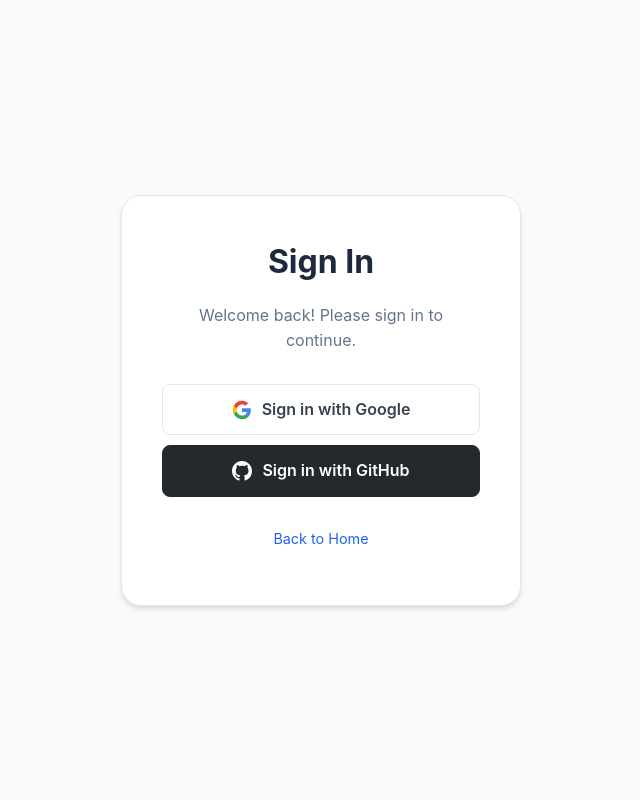
After one commit to MadhavS123-cloud/Skill-Match-AI, a Flask app: page /signin in a window 1280 px wide. The commit adds this page. Shown: the whole page, without its empty margins (319-959 px from the left). Run offline with Flask 3, Linux system fonts and the light colour scheme.

Commit message:
added signin page

```diff
--- a/app.py
+++ b/app.py
@@ -113,5 +113,9 @@ def index():
         results=results
     )
 
+@app.route("/signin")
+def signin():
+    return render_template("signin.html")
+
 if __name__ == "__main__":
     app.run(debug=True, port=5001)
--- a/static/style.css
+++ b/static/style.css
@@ -67,10 +67,16 @@ header p {
     margin-top: 10px;
 }
 
-.theme-toggle-btn {
+.header-actions {
     position: absolute;
     top: 0;
     right: 0;
+    display: flex;
+    gap: 10px;
+}
+
+.theme-toggle-btn,
+.signin-btn {
     background: transparent;
     border: 2px solid var(--border-color);
     color: var(--text-color);
@@ -79,13 +85,18 @@ header p {
     cursor: pointer;
     font-weight: 600;
     font-size: 0.9rem;
+    text-decoration: none;
+    display: inline-block;
 }
 
-.theme-toggle-btn:hover {
+.theme-toggle-btn:hover,
+.signin-btn:hover {
     background: var(--card-bg);
     border-color: var(--primary-color);
     color: var(--primary-color);
 }
+
+
 
 .card {
     background: var(--card-bg);
@@ -226,6 +237,30 @@ td {
     border-color: #d1d5db;
 }
 
+.github-btn {
+    display: flex;
+    align-items: center;
+    justify-content: center;
+    gap: 10px;
+    width: 100%;
+    padding: 12px;
+    background: #24292e;
+    color: white;
+    border: 1px solid #24292e;
+    border-radius: 8px;
+    font-weight: 600;
+    font-size: 1rem;
+    cursor: pointer;
+    text-decoration: none;
+    transition: all 0.2s;
+    margin-top: 10px;
+}
+
+.github-btn:hover {
+    background: #2f363d;
+    border-color: #2f363d;
+}
+
 .divider {
     margin: 20px 0;
     display: flex;
--- a/templates/index.html
+++ b/templates/index.html
@@ -14,7 +14,10 @@
         <header>
             <h1>Skill Match AI</h1>
             <p>AI-Based Resume Shortlisting System</p>
-            <button class="theme-toggle-btn" id="themeToggle">🌙 Dark Mode</button>
+            <div class="header-actions">
+                <a href="/signin" class="signin-btn">Sign In</a>
+                <button class="theme-toggle-btn" id="themeToggle">🌙 Dark Mode</button>
+            </div>
         </header>
 
 
--- /dev/null
+++ b/templates/signin.html
@@ -0,0 +1,64 @@
+<!DOCTYPE html>
+<html lang="en">
+
+<head>
+    <meta charset="UTF-8">
+    <meta name="viewport" content="width=device-width, initial-scale=1.0">
+    <title>Sign In - Skill Match AI</title>
+    <link rel="stylesheet" href="/static/style.css">
+</head>
+
+<body>
+
+    <div class="login-container">
+        <div class="login-card">
+            <h2>Sign In</h2>
+            <p class="subtitle">Welcome back! Please sign in to continue.</p>
+
+            <a href="#" class="google-btn">
+                <svg width="20" height="20" viewBox="0 0 24 24" fill="none" xmlns="http://www.w3.org/2000/svg">
+                    <path
+                        d="M22.56 12.25c0-.78-.07-1.53-.2-2.25H12v4.26h5.92c-.26 1.37-1.04 2.53-2.21 3.31v2.77h3.57c2.08-1.92 3.28-4.74 3.28-8.09z"
+                        fill="#4285F4" />
+                    <path
+                        d="M12 23c2.97 0 5.46-.98 7.28-2.66l-3.57-2.77c-.98.66-2.23 1.06-3.71 1.06-2.86 0-5.29-1.93-6.16-4.53H2.18v2.84C3.99 20.53 7.7 23 12 23z"
+                        fill="#34A853" />
+                    <path
+                        d="M5.84 14.09c-.22-.66-.35-1.36-.35-2.09s.13-1.43.35-2.09V7.07H2.18C1.43 8.55 1 10.22 1 12s.43 3.45 1.18 4.93l2.85-2.22.81-.62z"
+                        fill="#FBBC05" />
+                    <path
+                        d="M12 5.38c1.62 0 3.06.56 4.21 1.64l3.15-3.15C17.45 2.09 14.97 1 12 1 7.7 1 3.99 3.47 2.18 7.07l3.66 2.84c.87-2.6 3.3-4.53 6.16-4.53z"
+                        fill="#EA4335" />
+                </svg>
+                Sign in with Google
+            </a>
+
+            <a href="#" class="github-btn">
+                <svg width="20" height="20" viewBox="0 0 24 24" fill="white" xmlns="http://www.w3.org/2000/svg">
+                    <path
+                        d="M12 0C5.37 0 0 5.37 0 12c0 5.31 3.435 9.795 8.205 11.385.6.105.825-.255.825-.57 0-.285-.015-1.23-.015-2.235-3.015.555-3.795-1.455-3.795-1.455-.54-1.38-1.335-1.755-1.335-1.755-1.095-.75.075-.735.075-.735 1.215.09 1.845 1.245 1.845 1.245 1.05 1.785 2.76 1.275 3.435.975.105-.75.405-1.275.735-1.575-2.67-.3-5.46-1.335-5.46-5.925 0-1.305.465-2.385 1.23-3.225-.12-.3-.54-1.53.12-3.18 0 0 1.005-.315 3.3 1.23.96-.27 1.98-.405 3-.405 1.02 0 2.04.135 3 .405 2.28-1.56 3.285-1.23 3.285-1.23.675 1.65.255 2.88.135 3.18.765.84 1.23 1.905 1.23 3.225 0 4.605-2.805 5.61-5.475 5.91.42.36.81 1.095.81 2.22 0 1.605-.015 2.895-.015 3.285 0 .315.225.69.825.57A12.02 12.02 0 0024 12c0-6.63-5.37-12-12-12z" />
+                </svg>
+                Sign in with GitHub
+            </a>
+
+            <div style="margin-top: 30px;">
+                <p style="color: var(--text-muted); font-size: 0.9rem;">
+                   <a href="/" style="color: var(--primary-color); text-decoration: none;">Back to Home</a>
+                </p>
+            </div>
+        </div>
+    </div>
+
+    <script>
+        // Check for theme preference
+        const html = document.documentElement;
+        const savedTheme = localStorage.getItem('theme');
+        if (savedTheme) {
+            html.setAttribute('data-theme', savedTheme);
+        } else if (window.matchMedia('(prefers-color-scheme: dark)').matches) {
+            html.setAttribute('data-theme', 'dark');
+        }
+    </script>
+</body>
+
+</html>
```
